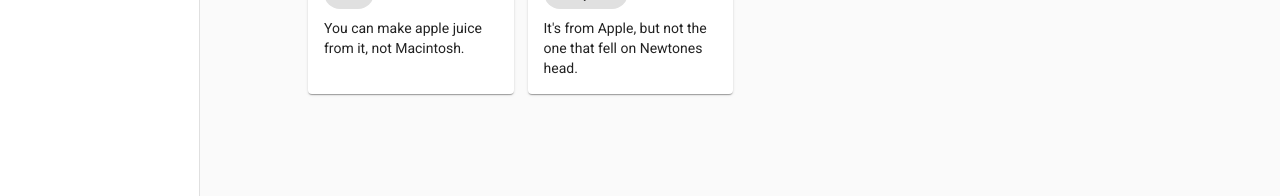
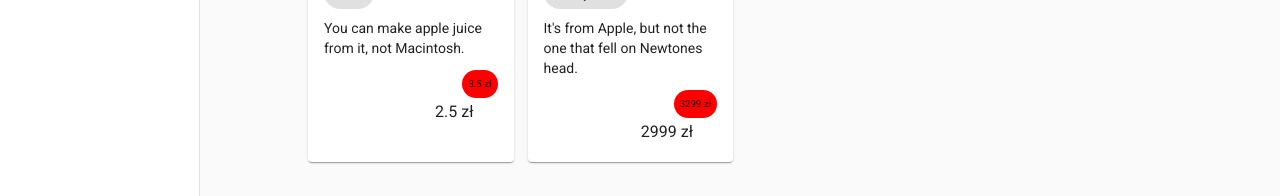
Before and after one commit to Szwajowy/mylead-rekrutacja, an Angular app: page / in a window 1280 px wide. Shown: the part 381-577 px from the top of the page. Built offline with nearby package versions, Linux system fonts and the light colour scheme; data requests are answered from the project's data file.

Commit message:
Display latest price for user
Together with previous price to see the discount

```diff
--- a/src/app/app.module.ts
+++ b/src/app/app.module.ts
@@ -17,6 +17,7 @@ import { MatInputModule } from "@angular/material/input";
 import { MatCheckboxModule } from "@angular/material/checkbox";
 import { MatCardModule } from "@angular/material/card";
 import { MatChipsModule } from "@angular/material/chips";
+import { MatBadgeModule } from "@angular/material/badge";
 
 import { AppRoutingModule } from "./app-routing.module";
 import { AppComponent } from "./app.component";
@@ -25,6 +26,7 @@ import { ProductsComponent } from "./products/pages/products/products.component"
 import { ProductsTableComponent } from "./admin/components/products-table/products-table.component";
 import { CreateProductComponent } from "./admin/dialogs/create-product/create-product.component";
 import { RemoveProductComponent } from "./admin/dialogs/remove-product/remove-product.component";
+import { PricePipe } from "./shared/pipes/price.pipe";
 
 @NgModule({
   declarations: [
@@ -34,6 +36,7 @@ import { RemoveProductComponent } from "./admin/dialogs/remove-product/remove-pr
     ProductsTableComponent,
     CreateProductComponent,
     RemoveProductComponent,
+    PricePipe,
   ],
   imports: [
     BrowserModule,
@@ -43,6 +46,7 @@ import { RemoveProductComponent } from "./admin/dialogs/remove-product/remove-pr
     ReactiveFormsModule,
 
     MatChipsModule,
+    MatBadgeModule,
     MatCardModule,
     MatSidenavModule,
     MatCheckboxModule,
--- a/src/app/products/pages/products/products.component.html
+++ b/src/app/products/pages/products/products.component.html
@@ -5,7 +5,7 @@
       <img mat-card-image [src]="product.image" alt="Product image" />
       <mat-card-title>{{ product.name }}</mat-card-title>
       <mat-chip-list class="card-chips">
-        <mat-chip *ngFor="let type of product.type">{{ type }}</mat-chip>
+        <mat-chip>{{ product.type }}</mat-chip>
       </mat-chip-list>
       <mat-card-content class="card-content">
         <p>
@@ -15,6 +15,10 @@
               : product.description
           }}
         </p>
+        <h3 class="price" align="right">
+          {{ product.prices | price }}
+          <div class="previous-price">{{ product.prices | price: 1 }}</div>
+        </h3>
       </mat-card-content>
     </mat-card>
   </div>
--- a/src/app/products/pages/products/products.component.scss
+++ b/src/app/products/pages/products/products.component.scss
@@ -8,7 +8,30 @@
     gap: 1em;
   }
 
+  .card-header {
+    display: flex;
+    flex-flow: row nowrap;
+    justify-content: space-between;
+  }
+
   .card-content {
     margin-top: 0.6em;
   }
+
+  .price {
+    position: relative;
+    padding-top: 28px;
+    padding-right: 24px;
+
+    .previous-price {
+      font-size: 0.6em;
+      background: red;
+      border-radius: 50px;
+      padding: 0px 6px;
+
+      position: absolute;
+      top: 0px;
+      right: 0px;
+    }
+  }
 }
--- a/src/app/products/pages/products/products.component.ts
+++ b/src/app/products/pages/products/products.component.ts
@@ -1,6 +1,8 @@
 import { Component, OnInit } from "@angular/core";
 import { Observable } from "rxjs";
-import { Product } from "src/app/shared/models/Product";
+import { tap } from "rxjs/operators";
+
+import { ProductWithPrices } from "src/app/shared/models/ProductWithPrices";
 import { ProductsService } from "src/app/shared/services/products.service";
 
 @Component({
@@ -9,7 +11,8 @@ import { ProductsService } from "src/app/shared/services/products.service";
   styleUrls: ["./products.component.scss"],
 })
 export class ProductsComponent implements OnInit {
-  products$: Observable<Product[]> = this.productsService.products$;
+  products$: Observable<ProductWithPrices[]> =
+    this.productsService.productsWithPrices$;
 
   constructor(private productsService: ProductsService) {}
 
--- /dev/null
+++ b/src/app/shared/pipes/price.pipe.ts
@@ -0,0 +1,21 @@
+import { Pipe, PipeTransform } from "@angular/core";
+import { Price } from "../models/Price";
+
+@Pipe({
+  name: "price",
+})
+export class PricePipe implements PipeTransform {
+  transform(prices: Price[], index: number = 0, unit: string = "zł"): string {
+    const sortedPrices = prices.sort((price1, price2) => {
+      return (
+        new Date(price1.createdAt).getTime() -
+        new Date(price2.createdAt).getTime()
+      );
+    });
+
+    if (sortedPrices[index]?.value)
+      return `${sortedPrices[index].value} ${unit}`;
+
+    return "N/A";
+  }
+}
```
